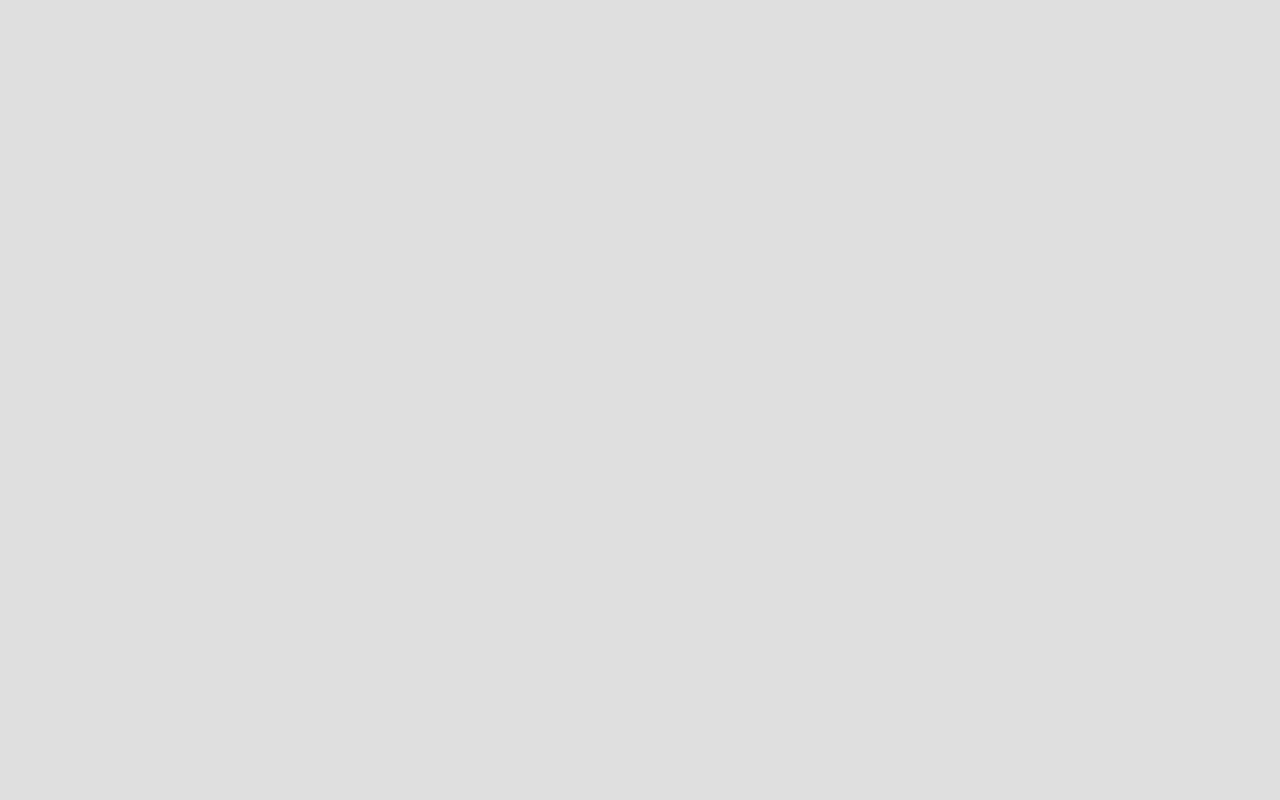
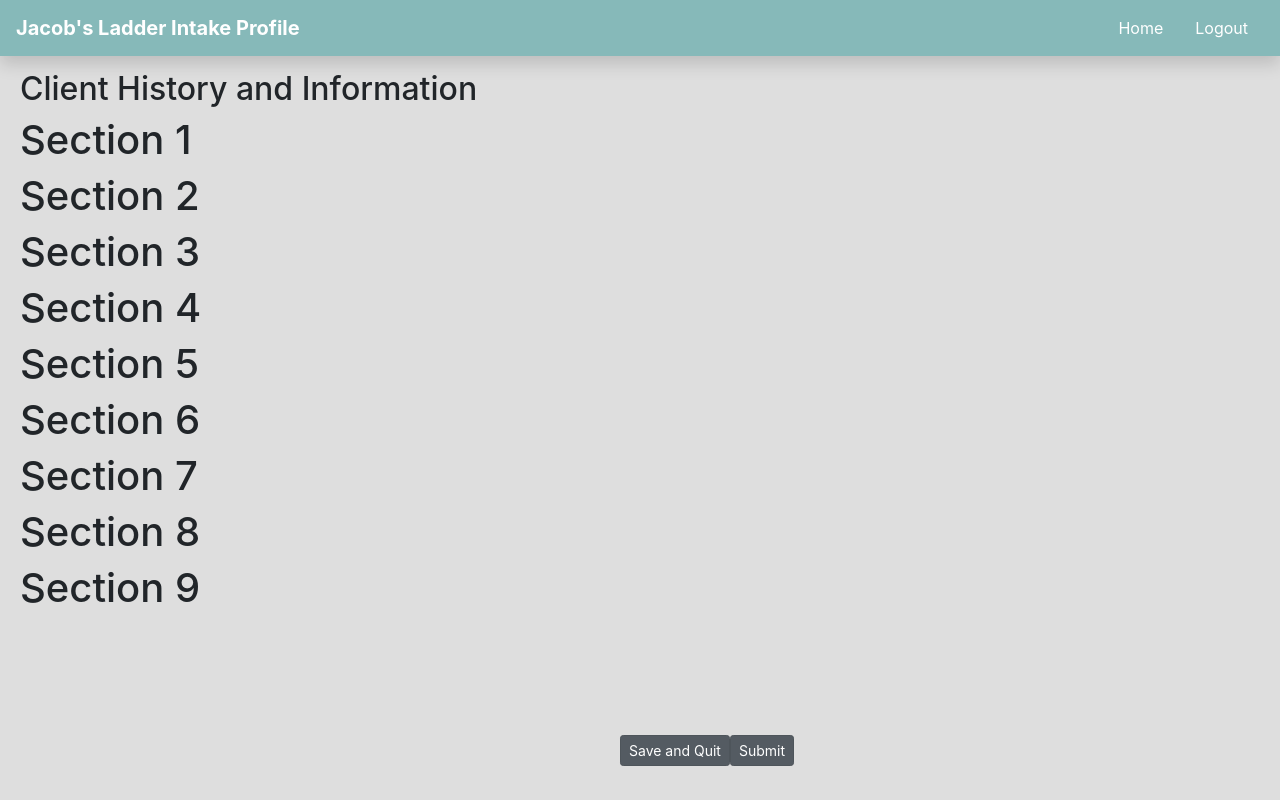
Before and after one commit to JacobsLadderIntake/FrontEndReact, a React (Create React App) app: page /chai in a window 1280 px wide. Built offline with nearby package versions, Linux system fonts and the light colour scheme.

Commit message:
create client history and information form and click handling to get to the form from the parent page

```diff
--- a/src/App.js
+++ b/src/App.js
@@ -8,6 +8,7 @@ import FormFrame from './FormFrame/FormFrame';
 import BrainMapConsent from './Forms/BrainMapConsent';
 import EnrollmentProcess from './Forms/EnrollmentProcess';
 import ConsentAndMedicalRelease from './Forms/ConsentAndMedicalRelease';
+import ClientHistoryAndInformation from "./Forms/ClientHistoryAndInformation";
 
 import { library } from '@fortawesome/fontawesome-svg-core'
 import { faPlus, faPlusCircle } from '@fortawesome/free-solid-svg-icons'
@@ -33,6 +34,7 @@ class App extends Component {
             <Route path = "/bmc" component = {BrainMapConsent}/>
             <Route path = "/ep" component = {EnrollmentProcess}/>
             <Route path = "/cmr" component = {ConsentAndMedicalRelease}/>
+            <Route path = "/chai" component = {ClientHistoryAndInformation}/>
         </div>
         </Router>
         </div>
--- /dev/null
+++ b/src/Forms/ClientHistoryAndInformation.js
@@ -0,0 +1,178 @@
+import React, { Component } from 'react';
+import Header from '../Header/Header';
+import './formFormatting.css';
+import {
+    ButtonToolbar, Button
+} from "reactstrap";
+
+class ClientHistoryAndInformation extends Component{
+    constructor(props) {
+        super(props);
+
+        this.state = {
+            errors: [],
+            fields: [],
+            submitButtonPressed: false,
+            saveButtonPressed:false
+        };
+
+        this.goBack = this.goBack.bind(this);
+
+    }
+
+    goBack(event) {
+        window.location.reload();
+    }
+
+    handleChange(field, e) {
+        let fields = this.state.fields;
+        fields[field] = e.target.value;
+        this.validate();
+        this.setState({fields: fields});
+    }
+
+    validate() {
+        // we are going to store errors for all fields
+        // in a single array
+        let fields = this.state.fields;
+        let errors = {};
+        let formIsValid = true;
+
+        if (this.state.submitButtonPressed) {
+            // if (!fields["studentFirstName"]) {
+            //     formIsValid = false;
+            //     errors["studentFirstName"] = "Cannot be empty";
+            // }
+            // if (!fields["studentLastName"]) {
+            //     formIsValid = false;
+            //     errors["studentLastName"] = "Cannot be empty";
+            // }
+            // if (!fields["parentFirstName"]) {
+            //     formIsValid = false;
+            //     errors["parentFirstName"] = "Cannot be empty";
+            // }
+            // if (!fields["parentLastName"]) {
+            //     formIsValid = false;
+            //     errors["parentLastName"] = "Cannot be empty";
+            // }
+            // if (!fields["parentSignature"]) {
+            //     formIsValid = false;
+            //     errors["parentSignature"] = "Cannot be empty";
+            // }
+            // if (!fields["date"]) {
+            //     formIsValid = false;
+            //     errors["date"] = "Cannot be empty";
+            // }
+        }
+
+        this.setState({errors: errors});
+        return formIsValid;
+    }
+
+    handleSubmit(event) {
+        event.preventDefault();
+        this.setState({submitButtonPressed:true},() => {
+            if (this.validate()) {
+                //NEED TO UPDATE DATABASE
+                this.props.history.push("/parenthome")
+            }
+        });
+    }
+
+    handleSaveAndQuit(event) {
+        event.preventDefault();
+        this.setState({saveButtonPressed: true});
+        //UPDATE DATABASE
+        this.props.history.push("/parenthome")
+    }
+
+    renderSection1() {
+        return(
+            <h1>Section 1</h1>
+        );
+    }
+
+    renderSection2() {
+        return(
+            <h1>Section 2</h1>
+        );
+    }
+
+    renderSection3() {
+        return(
+            <h1>Section 3</h1>
+        );
+    }
+
+    renderSection4() {
+        return(
+            <h1>Section 4</h1>
+        );
+    }
+
+    renderSection5() {
+        return(
+            <h1>Section 5</h1>
+        );
+    }
+
+    renderSection6() {
+        return(
+            <h1>Section 6</h1>
+        );
+    }
+
+    renderSection7() {
+        return(
+            <h1>Section 7</h1>
+        );
+    }
+
+    renderSection8() {
+        return(
+            <h1>Section 8</h1>
+        );
+    }
+
+    renderSection9() {
+        return(
+            <h1>Section 9</h1>
+        );
+    }
+
+    render(){
+        return (
+            <div>
+                <Header loggedIn = {true}/>
+                <div className="form-title">
+                    <div className = "row" >
+                        <a className = "parent-top col-9">
+                            <h2>Client History and Information</h2>
+                        </a>
+                    </div>
+                </div>
+                <div> {this.renderSection1()} </div>
+                <div> {this.renderSection2()} </div>
+                <div> {this.renderSection3()} </div>
+                <div> {this.renderSection4()} </div>
+                <div> {this.renderSection5()} </div>
+                <div> {this.renderSection6()} </div>
+                <div> {this.renderSection7()} </div>
+                <div> {this.renderSection8()} </div>
+                <div> {this.renderSection9()} </div>
+                <div className="formFooter">
+                    <ButtonToolbar className="">
+                        <Button variant="outline-secondary" size="sm" onClick={this.handleSaveAndQuit.bind(this)} active>
+                            Save and Quit
+                        </Button>
+                        <Button variant="secondary" size="sm" onClick={this.handleSubmit.bind(this)} active>
+                            Submit
+                        </Button>
+                    </ButtonToolbar>
+                </div>
+            </div>
+        );
+    };
+}
+
+export default ClientHistoryAndInformation;
--- a/src/Parent-Home/ParentTable.js
+++ b/src/Parent-Home/ParentTable.js
@@ -67,6 +67,8 @@ class ParentTable extends Component {
             this.props.history.push("/ep");
         } else if (row.name === "Consent and Medical Release Form") {
             this.props.history.push("/cmr");
+        } else if (row.name === "Client History and Information Form") {
+            this.props.history.push("/chai");
         }
         // console.log(this.state.data.name);
         // need to figure out how to access the row that has been clicked on, not sure how to do that though
```
